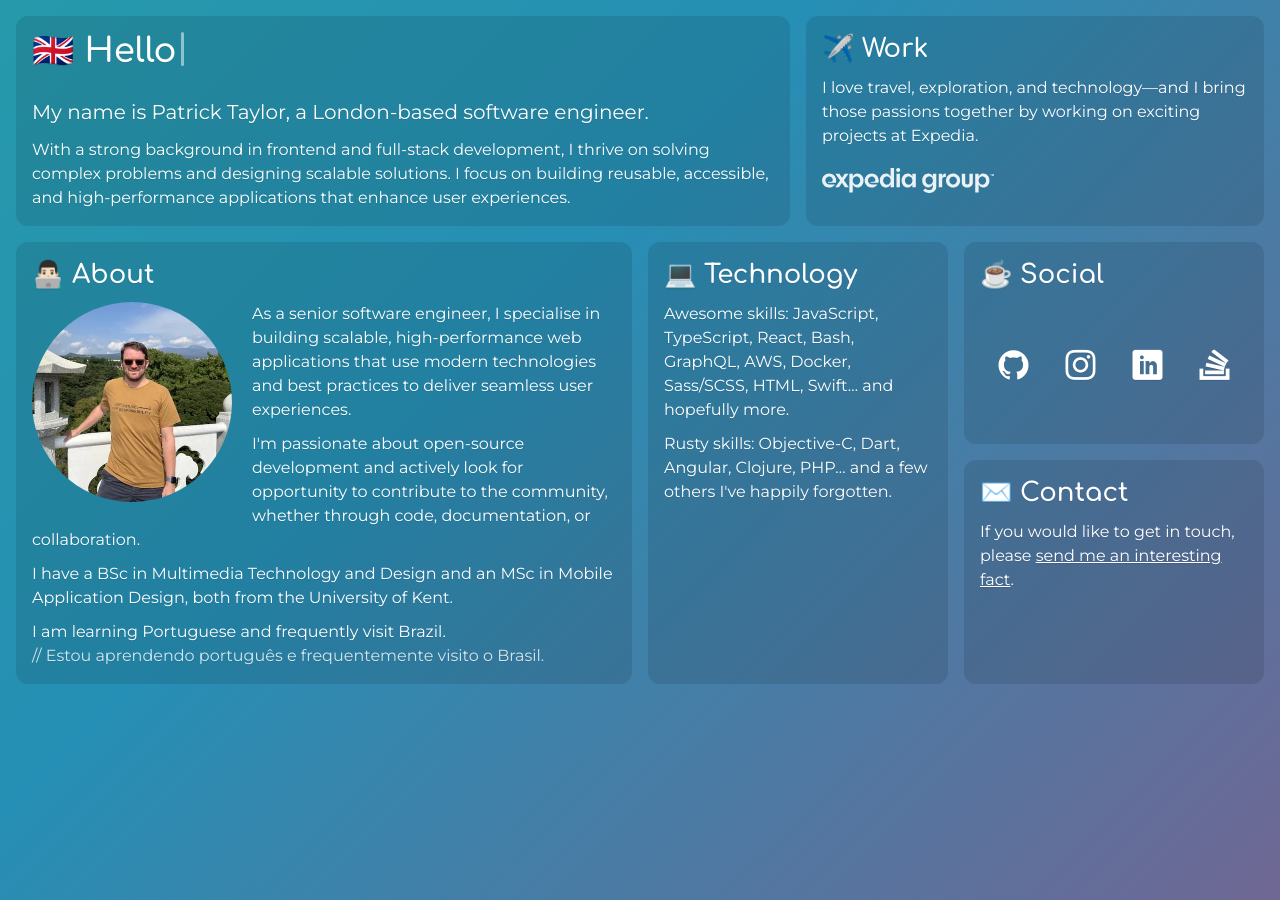
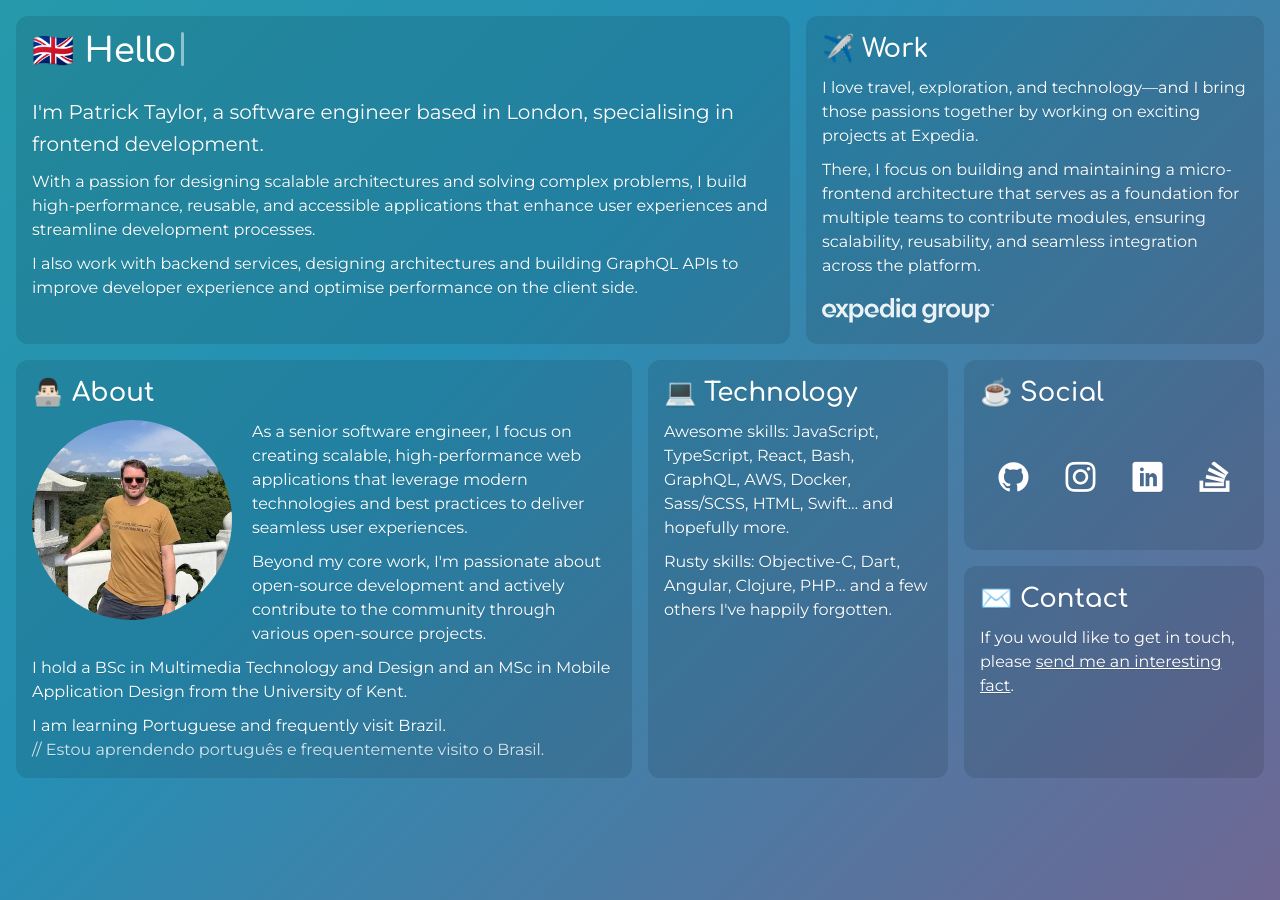
Before and after one commit to 01taylop/01taylop.github.io, a Jekyll site: the page built from index.html, in a window 1280 px wide. Built offline with Jekyll 4.4.1, drawn with Linux system fonts in a browser that asks for light colours; some web fonts are replaced.

Commit message:
Updated copy 📙

```diff
--- a/_includes/about.html
+++ b/_includes/about.html
@@ -6,10 +6,10 @@
   <img src='{{ site.baseurl }}/assets/profile.jpg' alt='Profile picture of Patrick Taylor'/>
 </picture>
 
-<p>As a senior software engineer, I specialise in building scalable, high-performance web applications that use modern technologies and best practices to deliver seamless user experiences.</p>
+<p>As a senior software engineer, I focus on creating scalable, high-performance web applications that leverage modern technologies and best practices to deliver seamless user experiences.</p>
 
-<p>I'm passionate about open-source development and actively look for opportunity to contribute to the community, whether through code, documentation, or collaboration.</p>
+<p>Beyond my core work, I'm passionate about open-source development and actively contribute to the community through various open-source projects.</p>
 
-<p>I have a BSc in Multimedia Technology and Design and an MSc in Mobile Application Design, both from the University of Kent.</p>
+<p>I hold a BSc in Multimedia Technology and Design and an MSc in Mobile Application Design from the University of Kent.</p>
 
 <p>I am learning Portuguese and frequently visit Brazil.<br/><span class='comment'>// Estou aprendendo português e frequentemente visito o Brasil.</span></p>
--- a/_includes/header.html
+++ b/_includes/header.html
@@ -4,6 +4,8 @@
   <span class='visually-hidden'>Hello</span>
 </h1>
 
-<p>My name is Patrick Taylor, a London-based software engineer.</p>
+<p>I'm Patrick Taylor, a software engineer based in London, specialising in frontend development.</p>
 
-<p>With a strong background in frontend and full-stack development, I thrive on solving complex problems and designing scalable solutions. I focus on building reusable, accessible, and high-performance applications that enhance user experiences.</p>
+<p>With a passion for designing scalable architectures and solving complex problems, I build high-performance, reusable, and accessible applications that enhance user experiences and streamline development processes.</p>
+
+<p>I also work with backend services, designing architectures and building GraphQL APIs to improve developer experience and optimise performance on the client side.</p>
--- a/_includes/projects/wfbf.html
+++ b/_includes/projects/wfbf.html
@@ -1,4 +1,4 @@
-<h2>📶 Making Buildings Wireless Friendly</h2>
+<h2><span aria-hidden='true'>📶</span>&nbsp;Making Buildings Wireless Friendly</h2>
 
 <p>This project involved creating a website that explains how wireless signals work and introduces <strong>FSS (Frequency Selective Surfaces)</strong>—a technology that helps manage signal interference in wireless communication.</p>
 
--- a/_includes/work.html
+++ b/_includes/work.html
@@ -2,4 +2,6 @@
 
 <p>I love travel, exploration, and technology—and I bring those passions together by working on exciting projects at Expedia.</p>
 
+<p>There, I focus on building and maintaining a micro-frontend architecture that serves as a foundation for multiple teams to contribute modules, ensuring scalability, reusability, and seamless integration across the platform.</p>
+
 <img src='{{ site.baseurl }}/assets/expedia-group.svg' alt='Expedia Group logo' height='25'/>
--- a/_layouts/default.html
+++ b/_layouts/default.html
@@ -13,17 +13,16 @@
 
   <meta charset="utf-8">
   <meta name="viewport" content="width=device-width, initial-scale=1, maximum-scale=1.0, user-scalable=0, shrink-to-fit=no, viewport-fit=cover">
-  <meta http-equiv="content-type" content="text/html; charset=utf-8" />
   <meta http-equiv="x-ua-compatible" content="ie=edge,chrome=1">
 
   <title>{{ site.title }}{% if page.title %} | {{ page.title }}{% endif %}</title>
   <meta name="description" content="{% if page.excerpt %}{{ page.excerpt | strip_html | strip_newlines | truncate: 160 }}{% else %}{{ site.description }}{% endif %}">
 
-  <link rel="stylesheet" href="{{ "/css/main.css" | prepend: site.baseurl }}">
+  <link rel="stylesheet" href="{{ '/css/main.css' | prepend: site.baseurl }}">
   <link rel="canonical" href="{{ page.url | replace:'index.html','' | prepend: site.baseurl | prepend: site.url }}">
 </head>
 <body>
   {{ content }}
-  <script type="text/javascript" src={{ "/js/main.js" | prepend: site.baseurl }}></script>
+  <script type="text/javascript" src="{{ '/js/main.js' | prepend: site.baseurl }}"></script>
 </body>
 </html>
```
Also changed, not shown: _includes/projects/london.html (+6 -2 lines).
